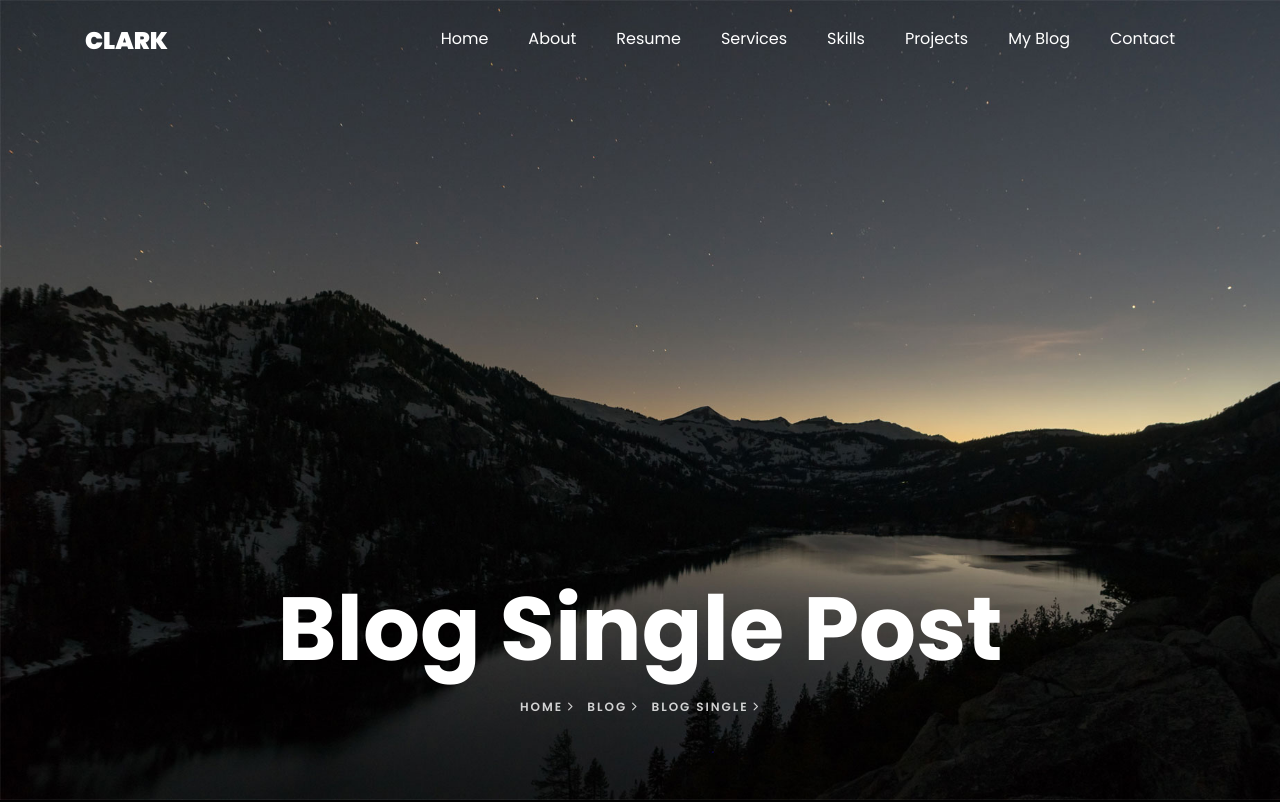
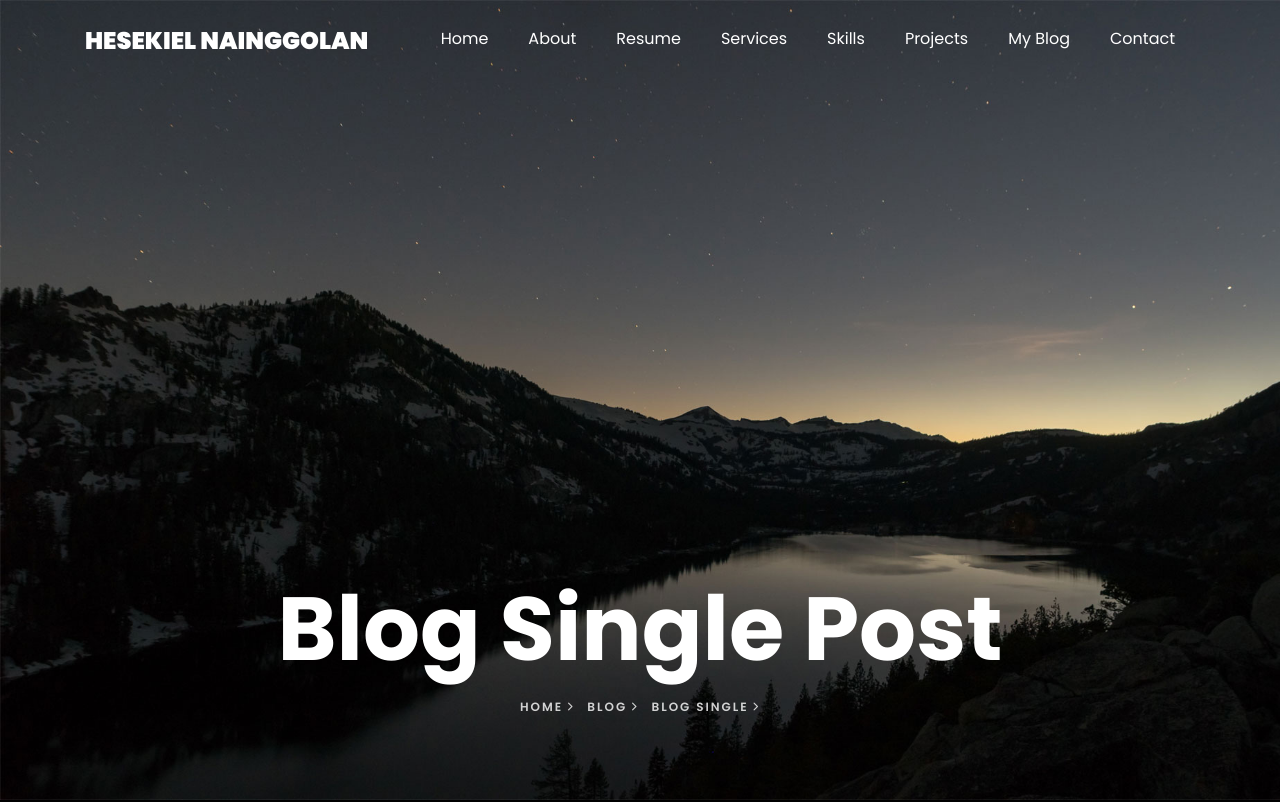
Before and after one commit to kielnaingggolan07/Portofolio, a plain HTML site: page single.html in a window 1280 px wide. Shown: the top 802 px of the page. Drawn offline with Linux system fonts and the light colour scheme; files whose address does not match are found by name.

Commit message:
Update single.html

```diff
--- a/single.html
+++ b/single.html
@@ -27,7 +27,7 @@
 
     <nav class="navbar navbar-expand-lg navbar-dark ftco_navbar ftco-navbar-light site-navbar-target" id="ftco-navbar">
 	    <div class="container">
-	      <a class="navbar-brand" href="index.html">Clark</a>
+	      <a class="navbar-brand" href="index.html">Hesekiel Nainggolan</a>
 	      <button class="navbar-toggler js-fh5co-nav-toggle fh5co-nav-toggle" type="button" data-toggle="collapse" data-target="#ftco-nav" aria-controls="ftco-nav" aria-expanded="false" aria-label="Toggle navigation">
 	        <span class="oi oi-menu"></span> Menu
 	      </button>
```
